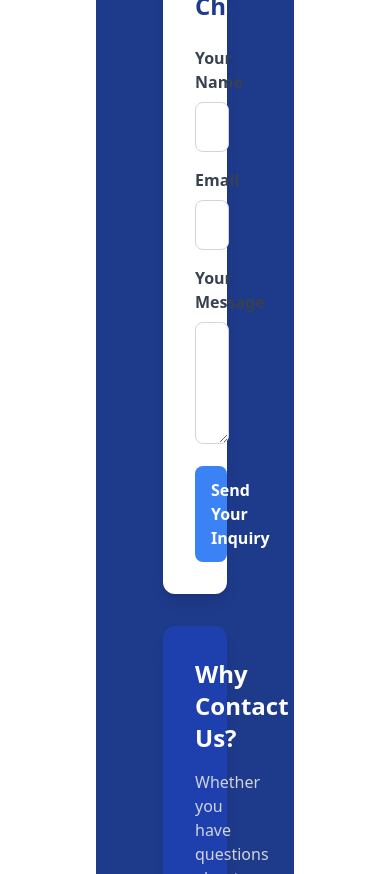
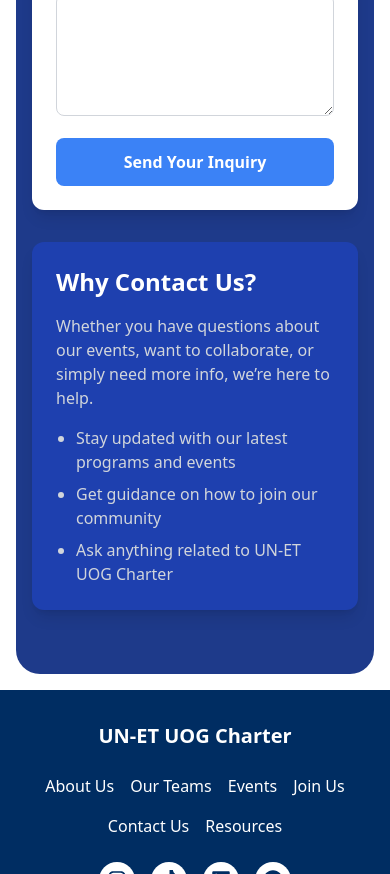
Before and after one commit to mariamawit866/UN-ET-UOG-Chapter, a React (Vite) app in the folder frontend/: page / in a window 390 px wide. Shown: the part 7200-8074 px from the top of the page. Built offline with nearby package versions, Linux system fonts and the light colour scheme.

Commit message:
something new

```diff
--- a/frontend/src/components/ContactSection.jsx
+++ b/frontend/src/components/ContactSection.jsx
@@ -3,11 +3,11 @@ import img from '../assets/texticon-removebg-preview.png';
 
 const ContactSection = () => {
   return (
-    <section className="relative py-16 bg-blue-900 text-white p-16 m-24 rounded-3xl">
-      <div className="container mx-auto px-6 flex flex-col md:flex-row items-center">
+    <section className="relative py-16 bg-blue-900 text-white p-4 md:p-16 m-4 md:m-24 rounded-3xl">
+      <div className="container mx-auto flex flex-col md:flex-row items-center">
 
         {/* Contact Form - Left Side */}
-        <div className="w-full md:w-1/2 bg-white p-8 rounded-xl shadow-lg">
+        <div className="w-full md:w-1/2 bg-white p-6 rounded-xl shadow-lg">
           <h3 className="text-2xl font-bold text-blue-900 text-center mb-6">
             Get in Touch with UN-ET UOG Charter
           </h3>
@@ -24,14 +24,14 @@ const ContactSection = () => {
               <label htmlFor="message" className="block text-gray-700 font-bold mb-2">Your Message</label>
               <textarea id="message" name="message" rows="4" className="w-full px-4 py-3 border border-gray-300 rounded-lg focus:outline-none focus:ring-blue-500 focus:border-blue-500"></textarea>
             </div>
-            <button type="submit" className="w-full bg-blue-500 hover:bg-blue-700 text-white font-bold py-3 px-4 rounded-lg">
+            <button type="submit" className="w-full bg-blue-500 hover:bg-blue-700 text-white font-bold py-3 rounded-lg">
               Send Your Inquiry
             </button>
           </form>
         </div>
 
         {/* Right Side - Descriptive Section */}
-        <div className="w-full md:w-1/2 bg-blue-800 p-8 rounded-xl shadow-lg mt-8 md:mt-0 md:ml-6">
+        <div className="w-full md:w-1/2 bg-blue-800 p-6 rounded-xl shadow-lg mt-8 md:mt-0 md:ml-6">
           <h3 className="text-2xl font-bold mb-4">Why Contact Us?</h3>
           <p className="text-gray-300 mb-4">
             Whether you have questions about our events, want to collaborate, or simply need more info, we’re here to help.
@@ -41,11 +41,11 @@ const ContactSection = () => {
             <li>Get guidance on how to join our community</li>
             <li>Ask anything related to UN-ET UOG Charter</li>
           </ul>
-          <div className="absolute top-2 right-2 m-2 transform translate-x-8 -translate-y-8">
-              <img src={img} alt="Framed Content" className="w-36 h-36 p-2 shadow-none" />
+          <div className="absolute top-2 right-2 m-2 transform translate-x-8 -translate-y-8 ">
+            <img src={img} alt="Framed Content" className="w-28 h-28 p-2 shadow-none " />
           </div>
         </div>
-        </div>
+      </div>
     </section>
   );
 };
```
